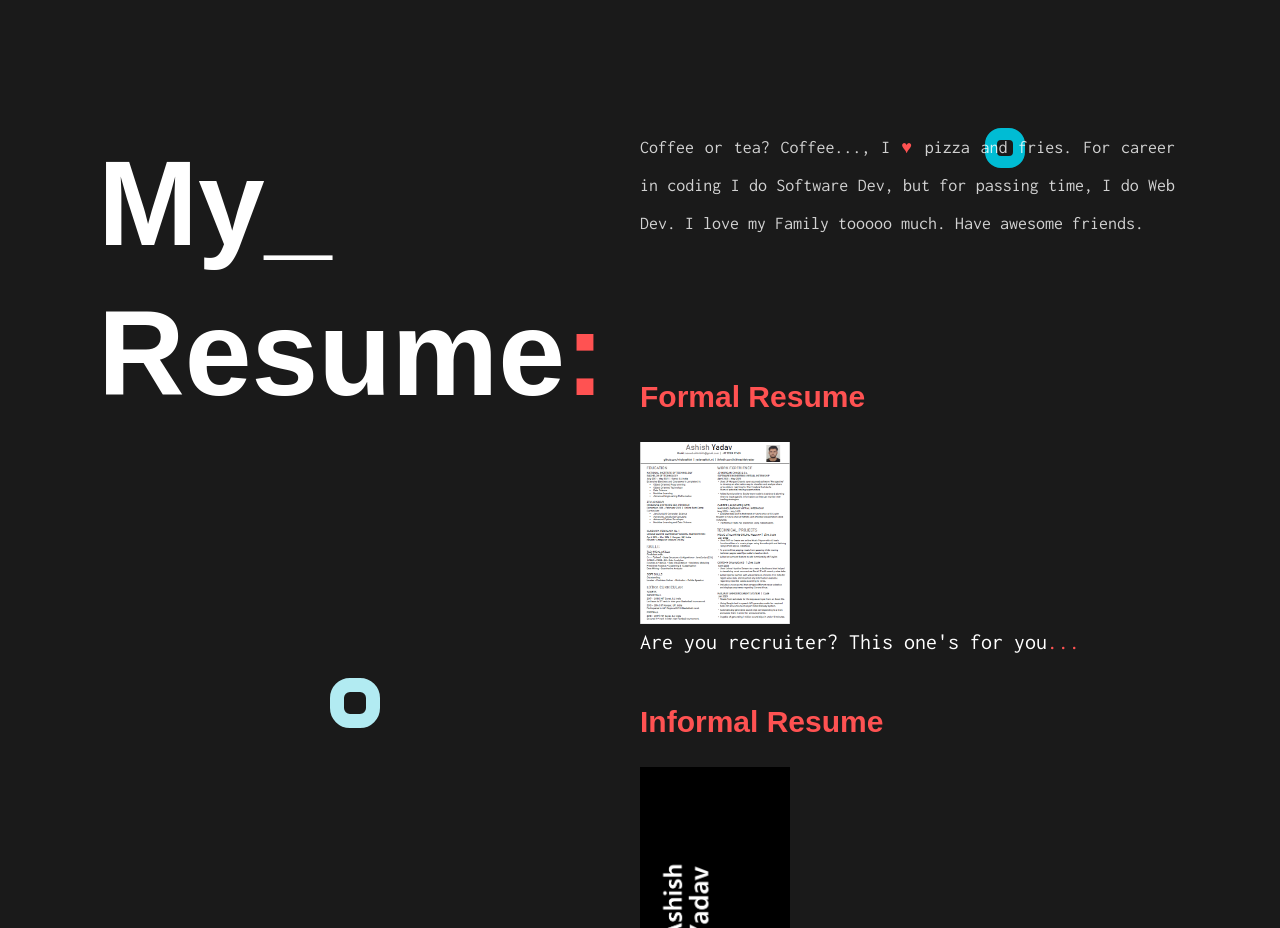
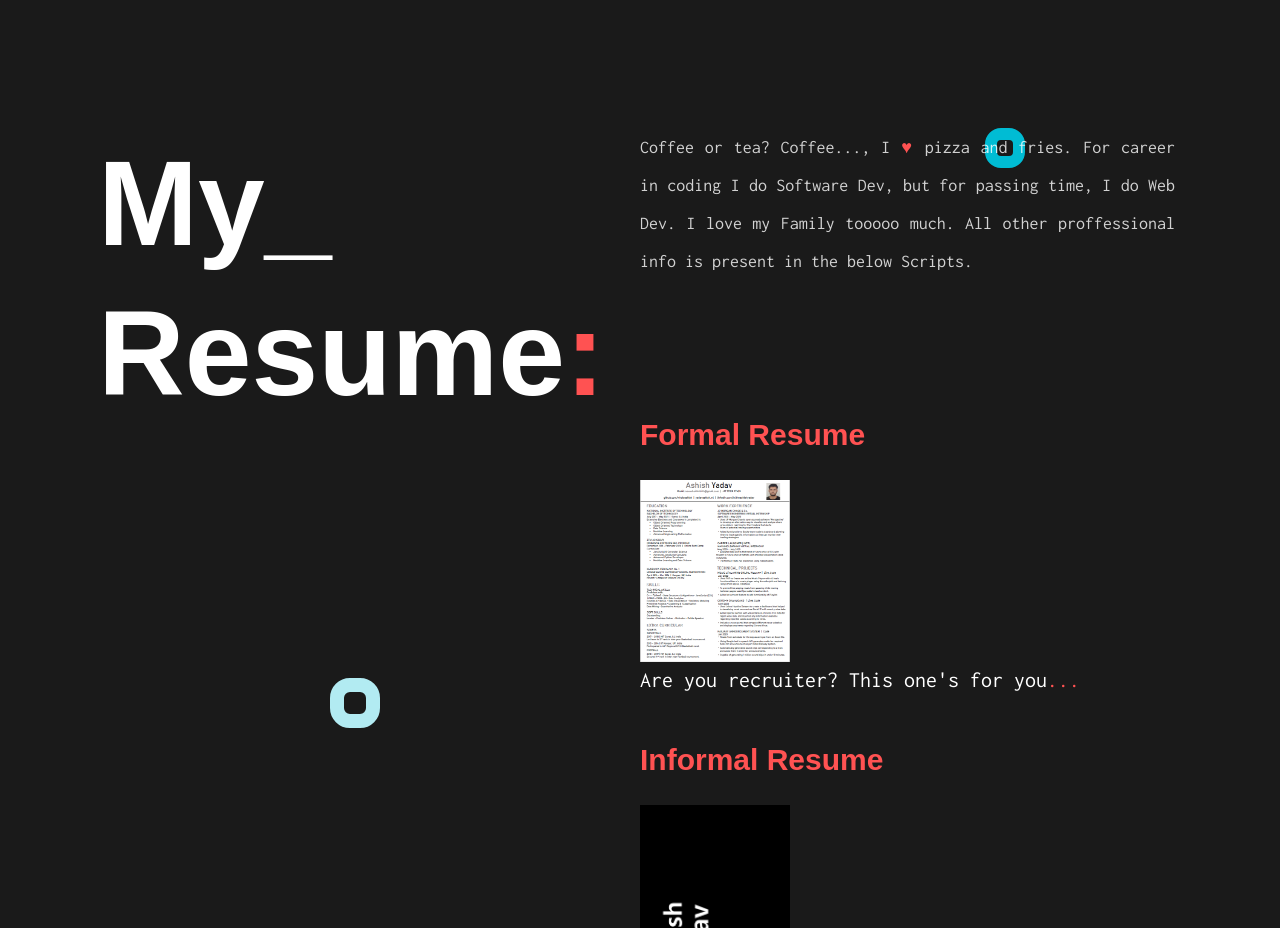
Before and after one commit to whoisashish/whoisashish.github.io, a plain HTML site: page index.html in a window 1280 px wide. Shown: the part 4020-4948 px from the top of the page. Drawn offline with Linux system fonts and the light colour scheme; files whose address does not match are found by name; a web font is replaced by a local one.

Commit message:
Add files via upload

```diff
--- a/index.html
+++ b/index.html
@@ -352,7 +352,7 @@
                                 <h2>My_<br>Resume<span class="color">:</span></h2>
                             </div>
                             <div class="col-md-6 moove" data-rellax-speed="2">
-                                <p data-animation="reveal">Coffee or tea? Coffee..., I <span class="color">♥</span> pizza and fries. For career in coding I do Software Dev, but for passing time, I do Web Dev. I love my Family tooooo much. Have awesome friends.</p>
+                                <p data-animation="reveal">Coffee or tea? Coffee..., I <span class="color">♥</span> pizza and fries. For career in coding I do Software Dev, but for passing time, I do Web Dev. I love my Family tooooo much. All other proffessional info is present in the below Scripts.</p>
                                 <br class="space-mob"><br class="space-mob"><br class="space-mob"><br class="space-mob"><br class="space-mob">
                                 <ul class="padding-onlytop-md">
                                     <li><b class="color">Formal Resume</b><br><br><a href="assets/downloads/Ashish_Yadav_Resume.pdf" download><img src="assets/img/formal.png" alt="formal-resume">
```
